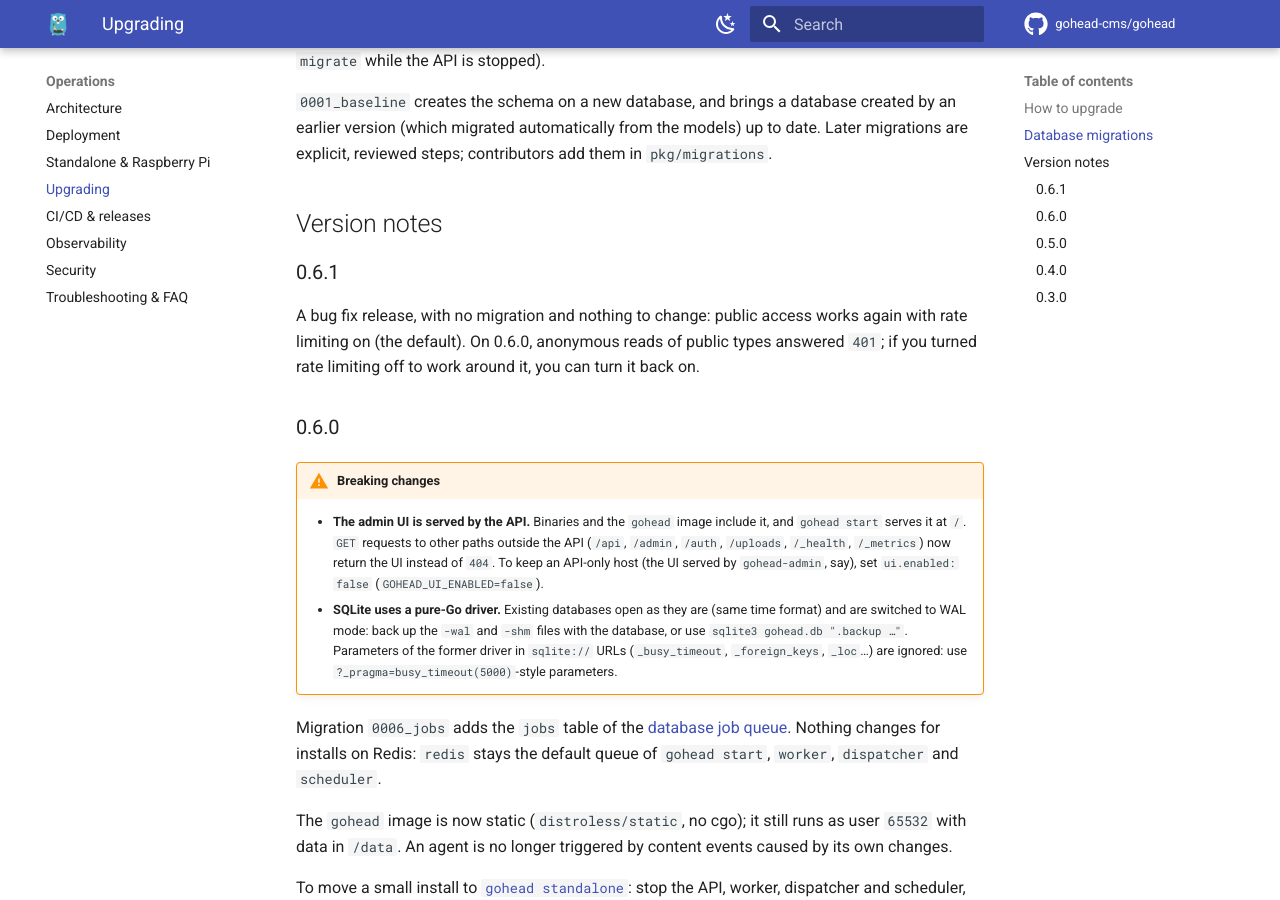
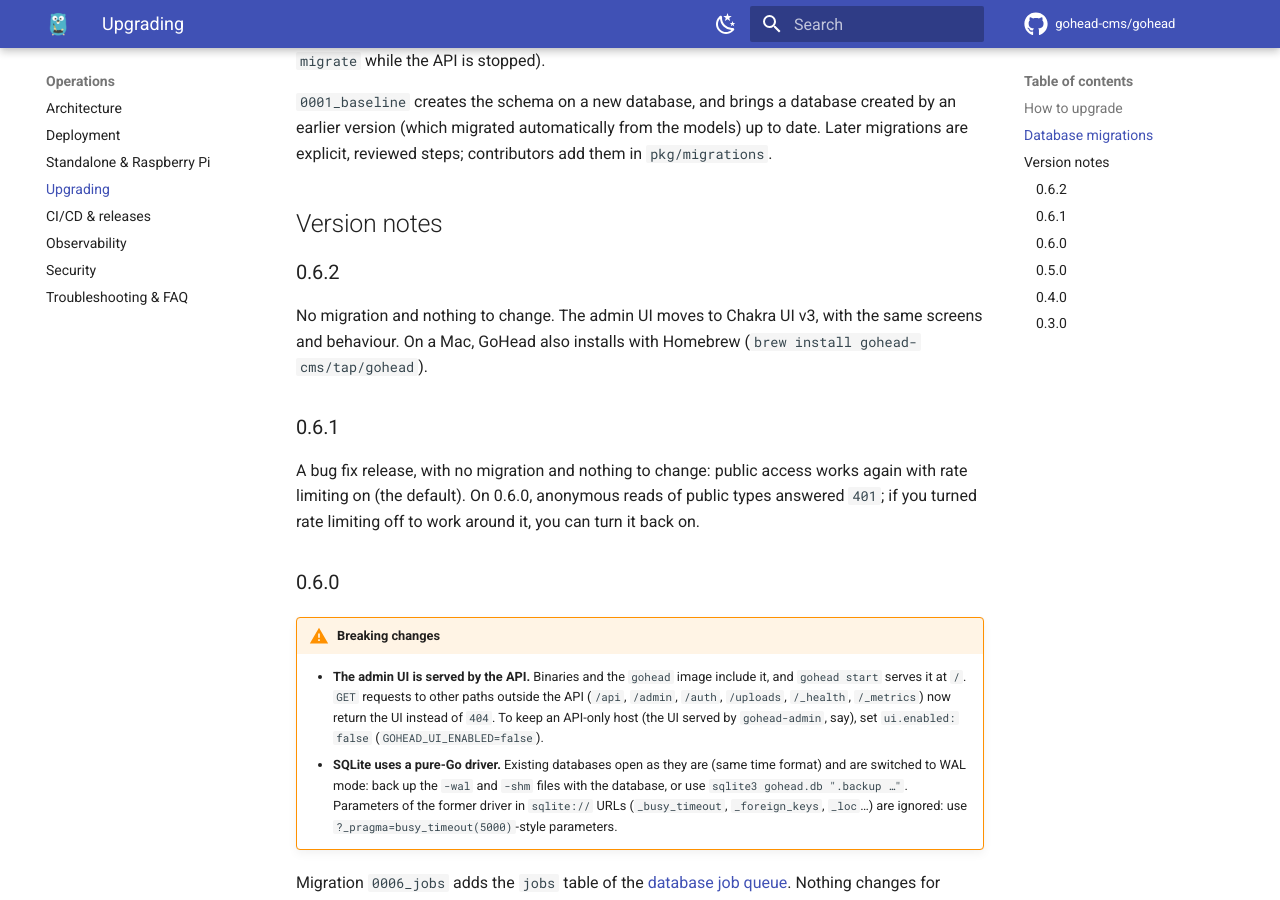
Before and after one commit to gohead-cms/gohead, an MkDocs documentation site: the page built from docs/content/operations/upgrading.md, in a window 1280 px wide and 900 px high, scrolled down 1317 px. Built offline with MkDocs 1.6.1 and Material for MkDocs 9.7.7, drawn with Linux system fonts in a browser that asks for light colours; comment, search, counter and statistics services are not loaded.

Commit message:
chore(release): v0.6.2
Changelog, upgrade notes, chart and npm package versions.

Co-Authored-By: Claude Opus 5.5 <noreply@anthropic.com>
Claude-Session: https://claude.ai/code/session_01S1gbsa6mcbMcpUW3JKmxY2

```diff
--- a/docs/content/operations/upgrading.md
+++ b/docs/content/operations/upgrading.md
@@ -67,6 +67,12 @@ earlier version (which migrated automatically from the models) up to date. Later
 migrations are explicit, reviewed steps; contributors add them in `pkg/migrations`.
 
 ## Version notes
+
+### 0.6.2
+
+No migration and nothing to change. The admin UI moves to Chakra UI v3, with the same
+screens and behaviour. On a Mac, GoHead also installs with Homebrew
+(`brew install gohead-cms/tap/gohead`).
 
 ### 0.6.1
 
```
Also changed, not shown: CHANGELOG.md, 4 other files.
